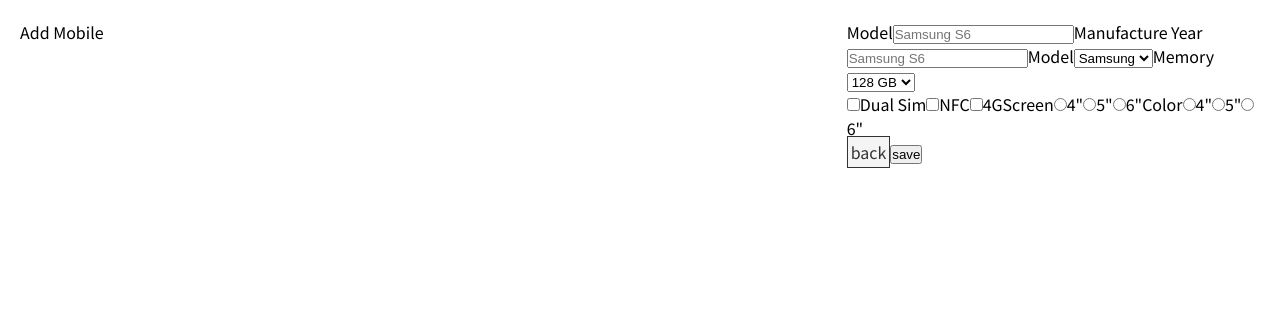
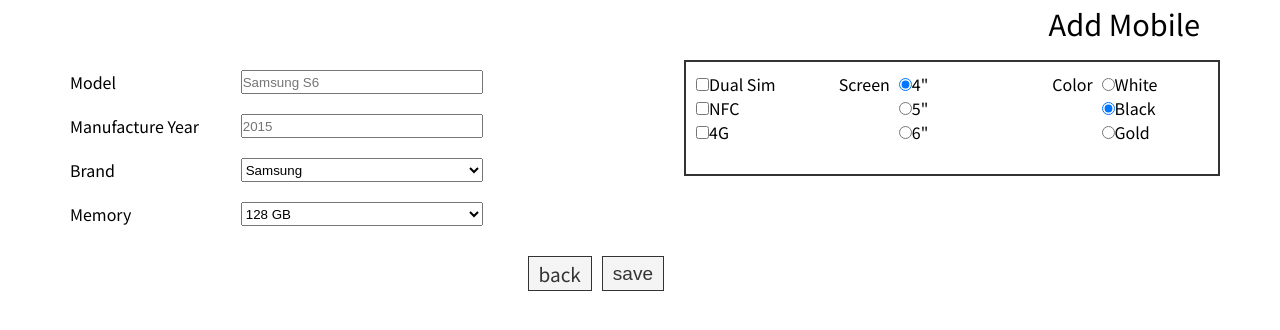
Before and after one commit to AnasOkasha-chambaam/ThinkLoud-task, a React (Create React App) app: page /add-new-phone in a window 1280 px wide. Shown: the top 330 px of the page. Built offline with nearby package versions, Linux system fonts and the light colour scheme.

Commit message:
App has been finished

```diff
--- a/src/Add.js
+++ b/src/Add.js
@@ -1,15 +1,52 @@
 import AddLeftSide from "./components/AddLeftSide";
 import AddRightSide from "./components/AddRightSide";
 import { Link } from "react-router-dom";
-function addNewPhone() {
+import Phone from "./Classes/Phone";
+function addNewPhone({ phones, setPhones }) {
+  const addNewPhoneFunc = (e) => {
+    e.preventDefault();
+    setPhones([
+      ...phones,
+      new Phone(
+        phones[phones.length - 1].id + 1,
+        document.querySelector("#brand").value,
+        document.querySelector("#model").value,
+        document.querySelector("#year").value,
+        document.querySelector("#memory").value,
+        [
+          document.querySelector("#duos").checked ? true : false,
+          document.querySelector("#nfc").checked ? true : false,
+          document.querySelector("#_4g").checked ? true : false,
+        ],
+        document.querySelectorAll("input[name='the-screen']").forEach((one) => {
+          if (one.checked) {
+            return one.value;
+          }
+        }),
+        document.querySelectorAll("input[name='the-color']").forEach((one) => {
+          if (one.checked) {
+            return one.value;
+          }
+        })
+      ),
+    ]);
+    document.querySelector("#back-from-add").click();
+    console.log(phones);
+  };
+
   return (
-    <div className="container">
+    <div className="add-page">
       <span className="the-header">Add Mobile</span>
-      <form>
+      <form className="container" id="add-form" onSubmit={addNewPhoneFunc}>
         <AddLeftSide />
         <AddRightSide />
-        <Link to="/">back</Link>
-        <input type="submit" value="save" />
+
+        <span className="buttons">
+          <Link to="/" id="back-from-add">
+            back
+          </Link>
+          <input type="submit" value="save" />
+        </span>
       </form>
     </div>
   );
--- a/src/AppRouter.js
+++ b/src/AppRouter.js
@@ -1,39 +1,84 @@
 import { Route, BrowserRouter as Router, Switch, Link } from "react-router-dom";
 import App from "./App";
 import Add from "./Add";
-import React from "react";
+import React, { useEffect, useState } from "react";
+import Phone from "./Classes/Phone";
 
-export default class AppRouter extends React.Component {
-  componentDidMount() {
-    let rotationValue = 0;
-    document.querySelectorAll(".a-strib").forEach((one) => {
-      let ttlL = one.getTotalLength();
-      one.style.strokeDasharray = ttlL;
-      one.style.strokeDashoffset =
-        (1 -
-          +one.getAttribute("dataamount") /
-            one.parentElement.getAttribute("datattl")) *
-        ttlL;
-      one.style.transformOrigin = "center";
-      one.style.transform = `rotate(${rotationValue}deg)`;
-      rotationValue +=
-        (+one.getAttribute("dataamount") /
-          one.parentElement.getAttribute("datattl")) *
-        360;
-      console.log(
-        +one.getAttribute("dataamount") /
-          one.parentElement.getAttribute("datattl")
-      );
-    });
-  }
-  render() {
+export default function AppRouter() {
+  const [activePhone, setActivePhone] = useState([1]);
+  const [phones, setPhones] = useState([
+    new Phone(0, "Nokia", "6600", 2008, 16, [true, false, false], 4, "black"),
+    new Phone(1, "Samsung", "s6", 2019, 32, [(true, true, true)], 5, "white"),
+    new Phone(2, "Sony", "Z2", 2009, 128, [true, false, true], 6, "gold"),
+    new Phone(3, "Sony", "Z3", 2002, 32, [true, false, true], 6, "white"),
+    new Phone(4, "Apple", "iphone4", 2008, 64, [true, true, false], 4, "black"),
+  ]);
+
   return (
     <Router>
       <Switch>
-          <Route path="/" exact component={App} />
-          <Route path="/add-new-phone" exact component={Add} />
+        <Route
+          path="/"
+          exact
+          component={() => (
+            <App
+              phones={phones}
+              setPhones={setPhones}
+              activePhone={activePhone}
+              setActivePhone={setActivePhone}
+            />
+          )}
+        />
+        <Route
+          path="/add-new-phone"
+          exact
+          component={() => (
+            <Add
+              phones={phones}
+              setPhones={setPhones}
+              activePhone={activePhone}
+              setActivePhone={setActivePhone}
+            />
+          )}
+        />
       </Switch>
     </Router>
   );
 }
-}
+// export default class AppRouter extends React.Component {
+//   componentDidMount() {
+//     //  for donut chart
+
+//     let rotationValue = 0;
+//     document.querySelectorAll(".a-strib").forEach((one) => {
+//       let ttlL = one.getTotalLength();
+//       one.style.strokeDasharray = ttlL;
+//       one.style.strokeDashoffset =
+//         (1 -
+//           +one.getAttribute("dataamount") /
+//             one.parentElement.getAttribute("datattl")) *
+//         ttlL;
+//       one.style.transformOrigin = "center";
+//       one.style.transform = `rotate(${rotationValue}deg)`;
+//       rotationValue +=
+//         (+one.getAttribute("dataamount") /
+//           one.parentElement.getAttribute("datattl")) *
+//         360;
+//       console.log(
+//         +one.getAttribute("dataamount") /
+//           one.parentElement.getAttribute("datattl")
+//       );
+//     });
+//   }
+//   render() {
+
+//     return (
+//       <Router>
+//         <Switch>
+//           <Route path="/" exact component={App} />
+//           <Route path="/add-new-phone" exact component={Add} />
+//         </Switch>
+//       </Router>
+//     );
+//   }
+// }
--- a/src/components/AddLeftSide.js
+++ b/src/components/AddLeftSide.js
@@ -2,22 +2,23 @@
   return (
     <div className="left-side">
       <label for="model">Model</label>
-      <input type="text" id="model" placeholder="Samsung S6" />
+      <input type="text" id="model" placeholder="Samsung S6" required={true} />
 
       <label for="year">Manufacture Year</label>
-      <input type="text" id="year" placeholder="Samsung S6" />
+      <input type="number" id="year" placeholder="2015" required={true} />
 
-      <label for="brand">Model</label>
+      <label for="brand">Brand</label>
       <select id="brand" defaultValue="samsung">
         <option value="nokia">Nokia</option>
         <option value="samsung">Samsung</option>
         <option value="apple">Apple</option>
         <option value="sony">Sony</option>
+        <option value="lg">LG</option>
       </select>
 
       <label for="memory">Memory</label>
       <select id="memory" defaultValue="128">
-        <option value="16">8 GB</option>
+        <option value="16">16 GB</option>
         <option value="128">128 GB</option>
         <option value="64">64 GB</option>
         <option value="32">32 GB</option>
--- a/src/components/AddRightSide.js
+++ b/src/components/AddRightSide.js
@@ -2,36 +2,48 @@
   return (
     <div className="add-right-side">
       <span className="choices a-col">
+        <span className="a-row">
           <input type="checkbox" name="dual-sim" id="duos" />
           <label for="duos">Dual Sim</label>
-
+        </span>
+        <span className="a-row">
           <input type="checkbox" name="nfc" id="nfc" />
           <label for="nfc">NFC</label>
-
+        </span>
+        <span className="a-row">
           <input type="checkbox" name="_4g" id="_4g" />
           <label for="_4g">4G</label>
         </span>
+      </span>
       <span className="a-col">Screen</span>
       <span className="choices a-col">
-        <input type="radio" name="the-screen" id="_4inch" value="4" />
+        <span className="a-row">
+          <input type="radio" name="the-screen" id="_4inch" value="4" checked />
           <label for="_4inch">4"</label>
-
+        </span>
+        <span className="a-row">
           <input type="radio" name="the-screen" id="_5inch" value="5" />
           <label for="_5inch">5"</label>
-
+        </span>
+        <span className="a-row">
           <input type="radio" name="the-screen" id="_6inch" value="6" />
           <label for="_6inch">6"</label>
         </span>
+      </span>
       <span className="a-col">Color</span>
       <span className="choices a-col">
+        <span className="a-row">
           <input type="radio" name="the-color" id="white" />
-        <label for="white">4"</label>
-
-        <input type="radio" name="the-color" id="black" />
-        <label for="black">5"</label>
-
+          <label for="white">White</label>
+        </span>
+        <span className="a-row">
+          <input type="radio" name="the-color" id="black" checked />
+          <label for="black">Black</label>
+        </span>
+        <span className="a-row">
           <input type="radio" name="the-color" id="gold" />
-        <label for="gold">6"</label>
+          <label for="gold">Gold</label>
+        </span>
       </span>
     </div>
   );
--- a/src/components/PhoneData.js
+++ b/src/components/PhoneData.js
@@ -2,13 +2,16 @@
   if (activePhone[0]) {
     let currentPhone;
     phones.forEach((element) => {
-      if (element.id === activePhone[0]) {
+      if (element.id === activePhone[0] - 1) {
         currentPhone = element;
       }
     });
     return (
       <div className="phone-data">
-        <ul style={{ padding: "0 80px", background: "#f4f4f4" }}>
+        <ul
+          id="phone-data"
+          style={{ padding: "0 80px", background: "#f4f4f4" }}
+        >
           <li
             style={{
               fontSize: "20px",
--- a/src/components/RightCharts.js
+++ b/src/components/RightCharts.js
@@ -24,6 +24,7 @@
           {Object.keys(years).map((one) => {
             return (
               <li
+                key={one}
                 className="bar"
                 data_number={years[one]}
                 style={{ width: (years[one] / totalCo) * 100 + "%" }}
@@ -48,7 +49,6 @@
         <svg width="240px" height="240px" datattl={totalCo}>
           {/* <circle cx="400px" cy="400px" r="350px" fill="black" /> */}
           {Object.keys(brands).map((oneF, ind) => {
-            console.log((ind / Object.keys(brands).length) * 255);
             return (
               <circle
                 key={oneF}
@@ -99,7 +99,6 @@
         <div className="char-cheet-sheet">
           <ul>
             {Object.keys(brands).map((oneF, ind) => {
-              console.log((ind / Object.keys(brands).length) * 255);
               return (
                 <li style={{ marginBottom: "9px" }}>
                   <span
--- a/src/components/infos.js
+++ b/src/components/infos.js
@@ -14,6 +14,8 @@
         classNam="phone-list"
         phones={props.phones}
         setPhones={props.setPhones}
+        activePhone={props.activePhone}
+        setActivePhone={props.setActivePhone}
       />
       <PhoneData
         setActivePhone={props.setActivePhone}
--- a/src/index.css
+++ b/src/index.css
@@ -38,14 +38,18 @@
   position: relative;
 }
 
-a {
+a,
+input[type="submit"] {
   text-decoration: none;
   color: #333;
   background-color: #f4f4f4;
-  padding: 3px;
+  padding: 3px 10px;
   border: 1px solid #333;
   transition-property: transform;
   transition-duration: 0.4s;
+  text-align: center;
+  font-size: 19px;
+  cursor: pointer;
 }
 
 a:hover {
@@ -166,6 +170,9 @@
 .bar-chart .bar {
   background-color: hotpink;
   position: relative;
+  transition-property: width;
+  transition-duration: 0.4s;
+  transition-delay: 0.2s;
 }
 
 .bar > .before {
@@ -192,7 +199,59 @@
 
 .a-strib {
   position: relative;
+  transition: 0.4s;
+  transition-delay: 0.2s;
 }
 .a-strib .after {
   font-size: 2000px;
 }
+
+.add-page {
+  position: relative;
+  padding: 20px;
+}
+
+.add-page .the-header {
+  position: absolute;
+  font-size: 29px;
+  top: 2px;
+  right: 80px;
+}
+
+form.container {
+  grid-template-columns: 1.3fr 1.2fr;
+  padding: 20px;
+  width: 100%;
+}
+
+form > .left-side {
+  display: grid;
+  grid-template-columns: 0.5fr 43%;
+  gap: 20px;
+  margin: 30px;
+}
+
+.add-right-side {
+  display: grid;
+  grid-template-columns: repeat(5, 1fr);
+  border: 2px solid #333;
+  margin: 20px;
+  padding: 10px 15px 30px 10px;
+}
+
+.add-right-side .a-col {
+  display: flex;
+  flex-direction: column;
+}
+
+.add-right-side .a-col:nth-of-type(2),
+.add-right-side .a-col:nth-of-type(4) {
+  text-align: right;
+  padding: 0 9px;
+}
+
+form.container .buttons {
+  display: flex;
+  gap: 10px;
+  justify-content: flex-end;
+}
```
Also changed, not shown: src/App.js (+2 -10 lines), src/Classes/Phone.js (+25 -1 lines), src/components/PhonesList.js (+20 -2 lines), src/components/SearchForm.js (+27 -3 lines). Lines whose indentation alone changed are shown as unchanged.
